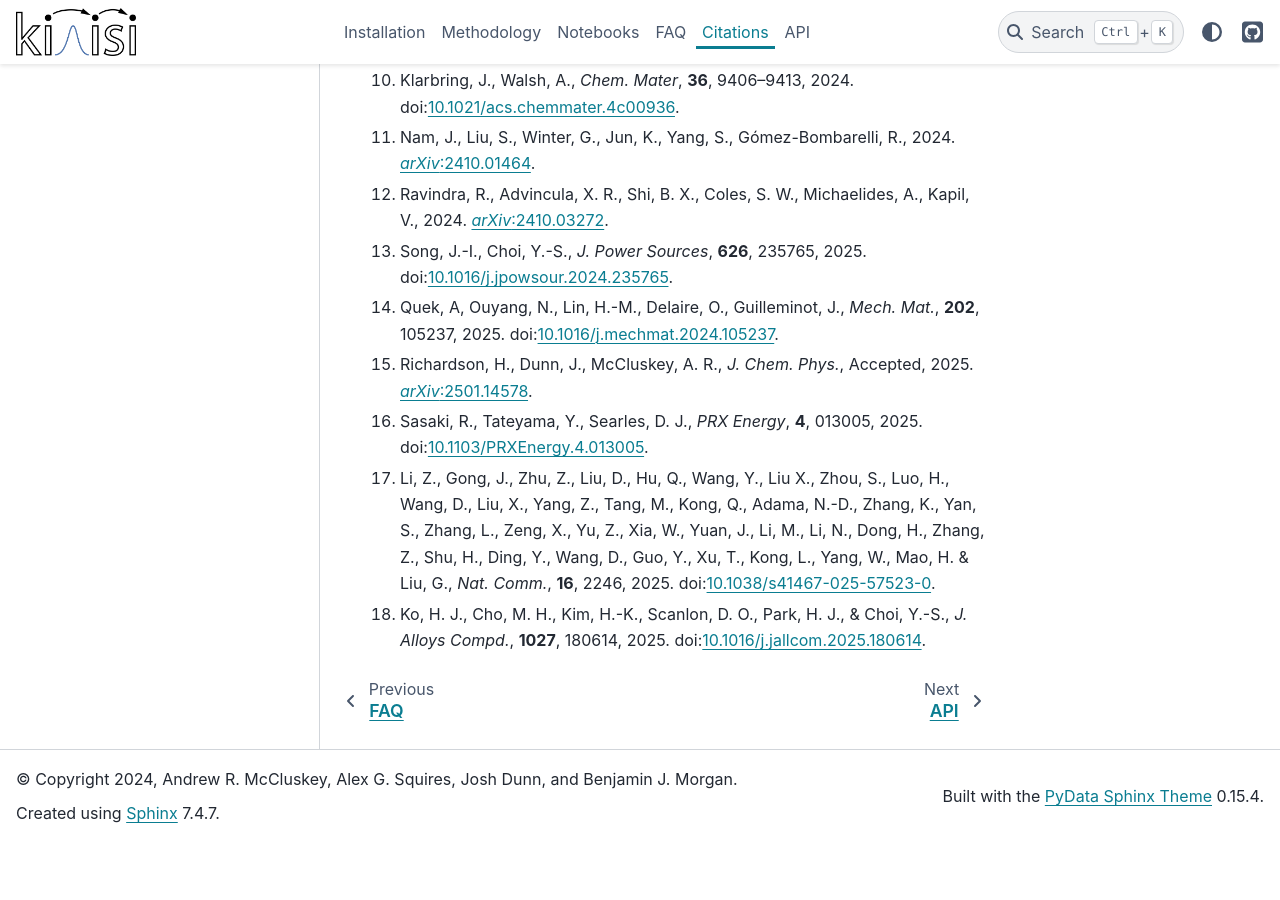
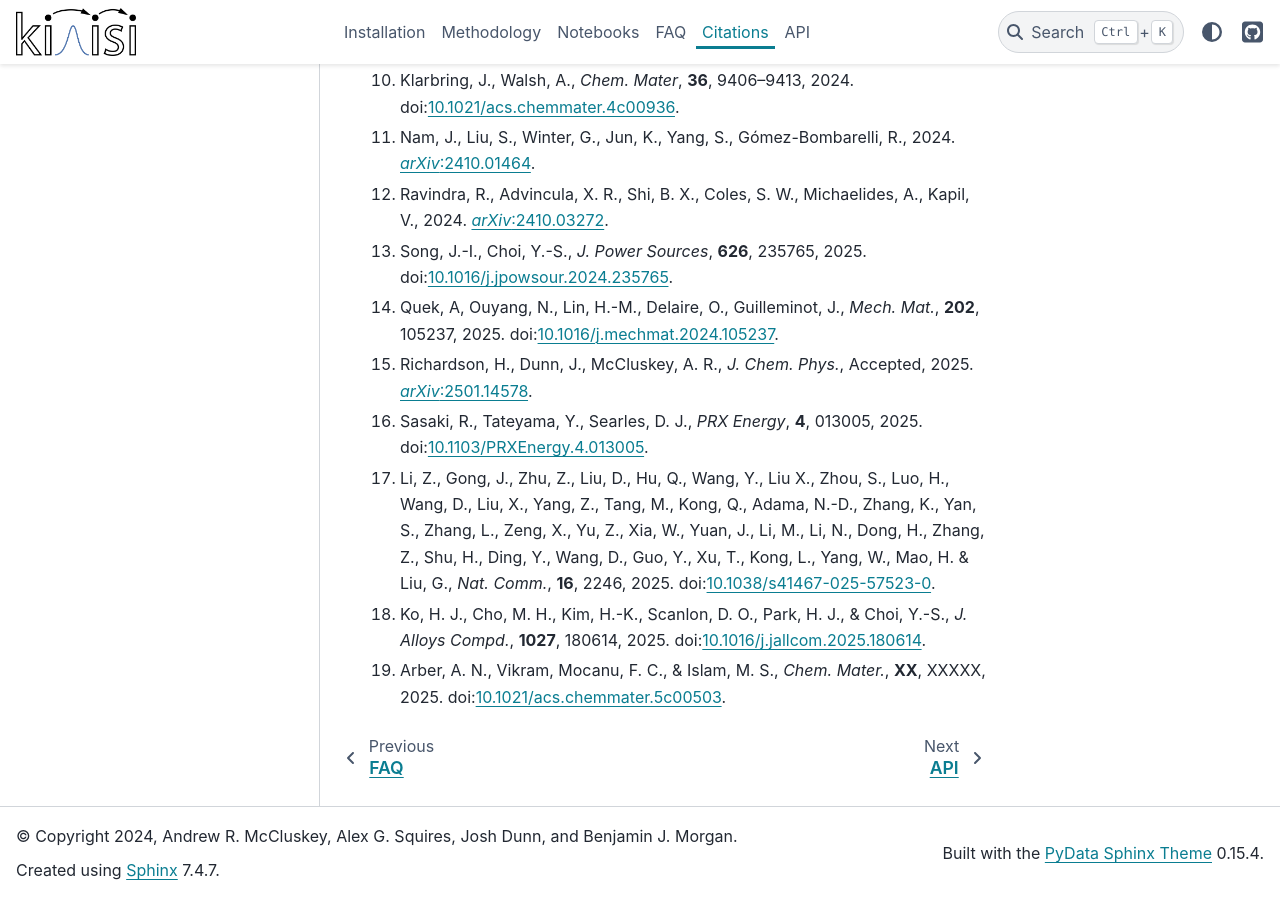
Before and after one commit to bjmorgan/kinisi, a Sphinx documentation site: the page built from docs/source/papers.md, in a window 1280 px wide and 900 px high, scrolled down 830 px. Built offline with Sphinx 7.4.7 and the PyData theme 0.15.4, drawn with Linux system fonts in a browser that asks for light colours; before the commit the page ends 1673 px from its top, so only the background shows below that.

Commit message:
add Islam paper

```diff
--- a/docs/source/papers.md
+++ b/docs/source/papers.md
@@ -20,3 +20,4 @@ Here we will try and list publications that have used `kinisi` (if you would lik
 16. Sasaki, R., Tateyama, Y., Searles, D. J., *PRX Energy*, **4**, 013005, 2025. doi:[10.1103/PRXEnergy.4.013005](https://doi.org/10.1103/PRXEnergy.4.013005).
 17. Li, Z., Gong, J., Zhu, Z., Liu, D., Hu, Q., Wang, Y., Liu X., Zhou, S., Luo, H., Wang, D., Liu, X., Yang, Z., Tang, M., Kong, Q., Adama, N.-D., Zhang, K., Yan, S., Zhang, L., Zeng, X., Yu, Z., Xia, W., Yuan, J., Li, M., Li, N., Dong, H., Zhang, Z., Shu, H., Ding, Y., Wang, D., Guo, Y., Xu, T., Kong, L., Yang, W., Mao, H. & Liu, G., *Nat. Comm.*, **16**, 2246, 2025. doi:[10.1038/s41467-025-57523-0](https://doi.org/10.1038/s41467-025-57523-0).
 18. Ko, H. J., Cho, M. H., Kim, H.-K., Scanlon, D. O., Park, H. J., & Choi, Y.-S., *J. Alloys Compd.*, **1027**, 180614, 2025. doi:[10.1016/j.jallcom.2025.180614](https://doi.org/10.1016/j.jallcom.2025.180614).
+19. Arber, A. N., Vikram, Mocanu, F. C., & Islam, M. S., *Chem. Mater.*, **XX**, XXXXX, 2025. doi:[10.1021/acs.chemmater.5c00503](https://doi.org/10.1021/acs.chemmater.5c00503).
```
